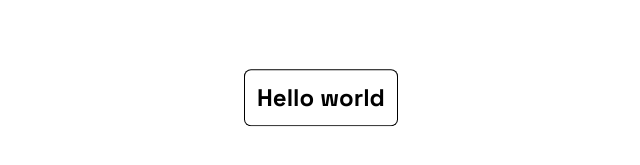
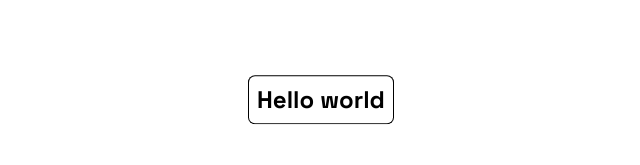
Before and after one commit to isaacnovaes/connect-four-game, a React (Vite) app: page / in a window 1280 px wide. Shown: the part 289-454 px from the top of the page, without its empty margins (319-959 px from the left). Built offline with nearby package versions, Linux system fonts and the light colour scheme.

Commit message:
Define spacing to match figma design

```diff
--- a/src/index.css
+++ b/src/index.css
@@ -36,6 +36,8 @@
     --breakpoint-desktop: 1440px;
 
     --shadow-box: 0px 5px 0px #000;
+
+    --spacing: 4px;
 }
 
 :root {
@@ -62,7 +64,6 @@
     font-size: 1.2rem;
     padding: 10px;
 
-    /* Final state of the exit animation */
     opacity: 0;
     transform: scaleX(0);
 
@@ -73,16 +74,12 @@
         display 0.7s allow-discrete;
 }
 
-/* Transition for the popover's backdrop */
-
 [popover]::backdrop {
     background-color: rgb(0 0 0 / 0%);
     transition:
         display 0.7s allow-discrete,
         overlay 0.7s allow-discrete,
         background-color 0.7s;
-    /* Equivalent to
-    transition: all 0.7s allow-discrete; */
 }
 
 [popover]:popover-open::backdrop {
```
